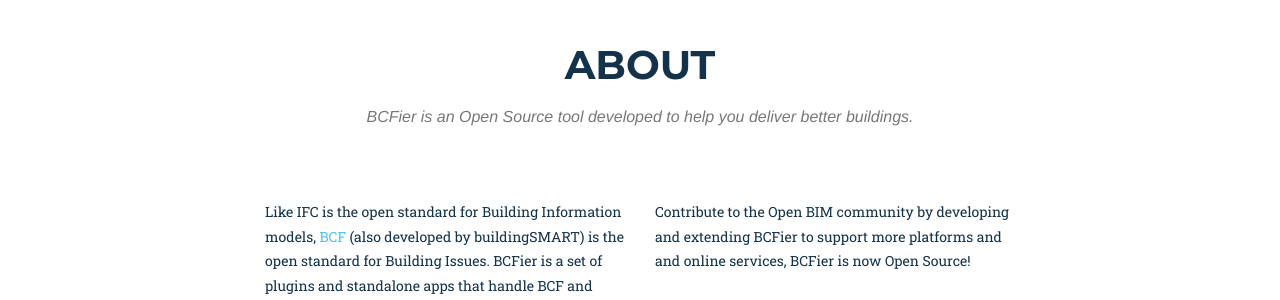
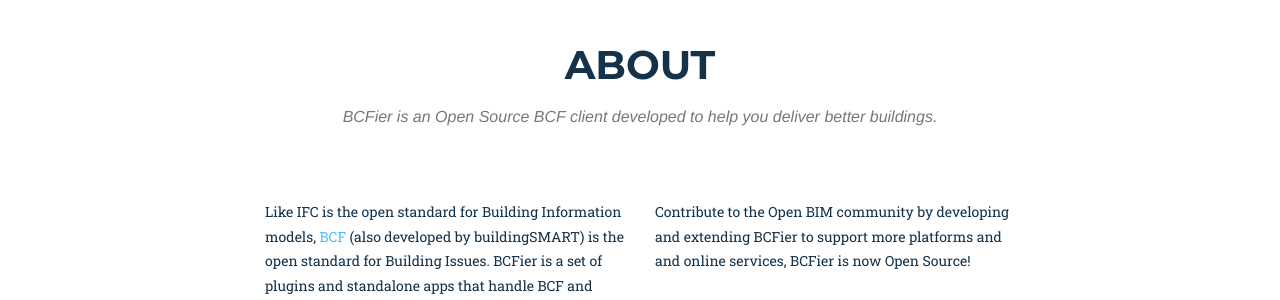
Before and after one commit to teocomi/BCFier, a Jekyll site: the page built from index.html, in a window 1280 px wide and 900 px high, scrolled down 688 px. Shown: the part 152-452 px from the top of the window. Built offline with Jekyll 4.4.1, drawn with Linux system fonts in a browser that asks for light colours; some web fonts are replaced.

Commit message:
Update _config.yml

```diff
--- a/_config.yml
+++ b/_config.yml
@@ -8,7 +8,7 @@
 
 latest: "Latest stableversion is BCFier 2.0.0.0 and it was released on the 5th of July 2015."
 
-about: "BCFier is an Open Source tool developed to help you deliver better buildings."
+about: "BCFier is an Open Source BCF client developed to help you deliver better buildings."
 about1: "Like IFC is the open standard for Building Information models, [BCF](http://www.buildingsmart-tech.org/specifications/bcf-releases) (also developed by buildingSMART) is the open standard for Building Issues. BCFier is a set of plugins and standalone apps that handle BCF and integrate directly with BIM tools."
 about2: "Contribute to the Open BIM community by developing and extending BCFier to support more platforms and and online services, BCFier is now Open Source!"
 
```
